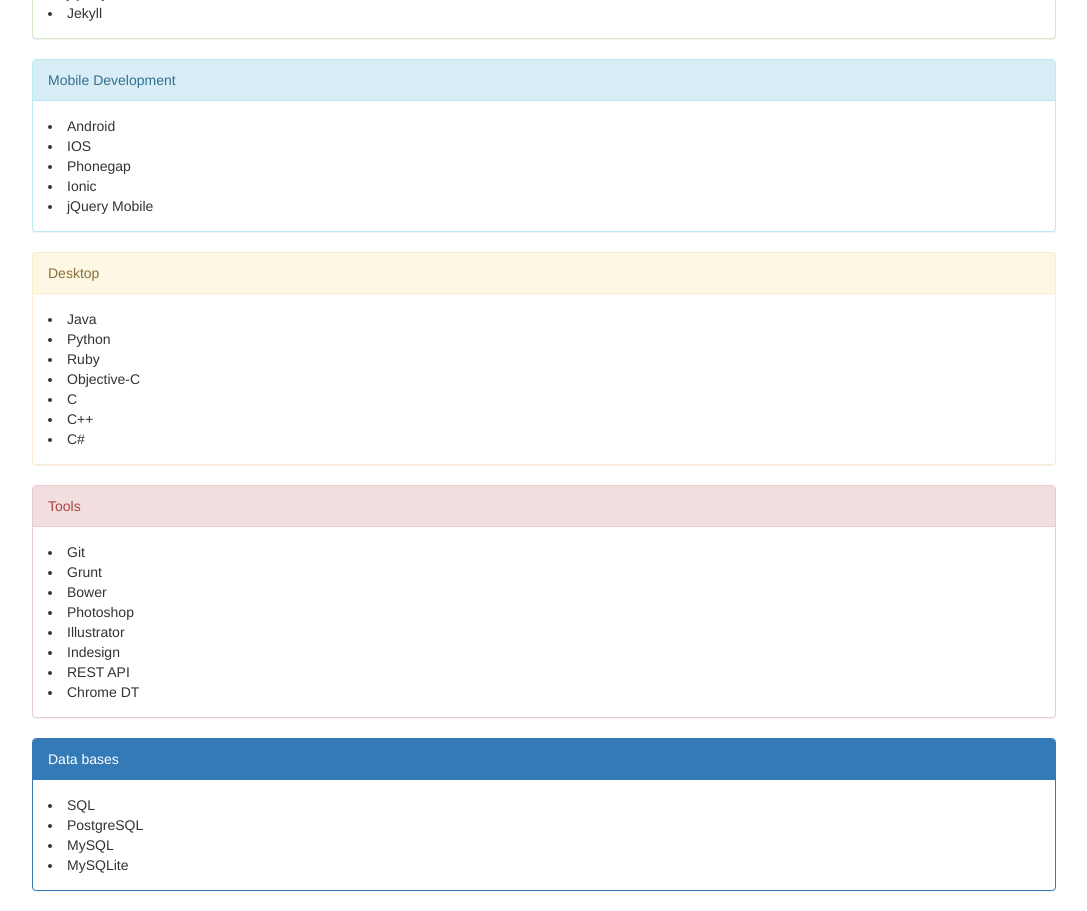
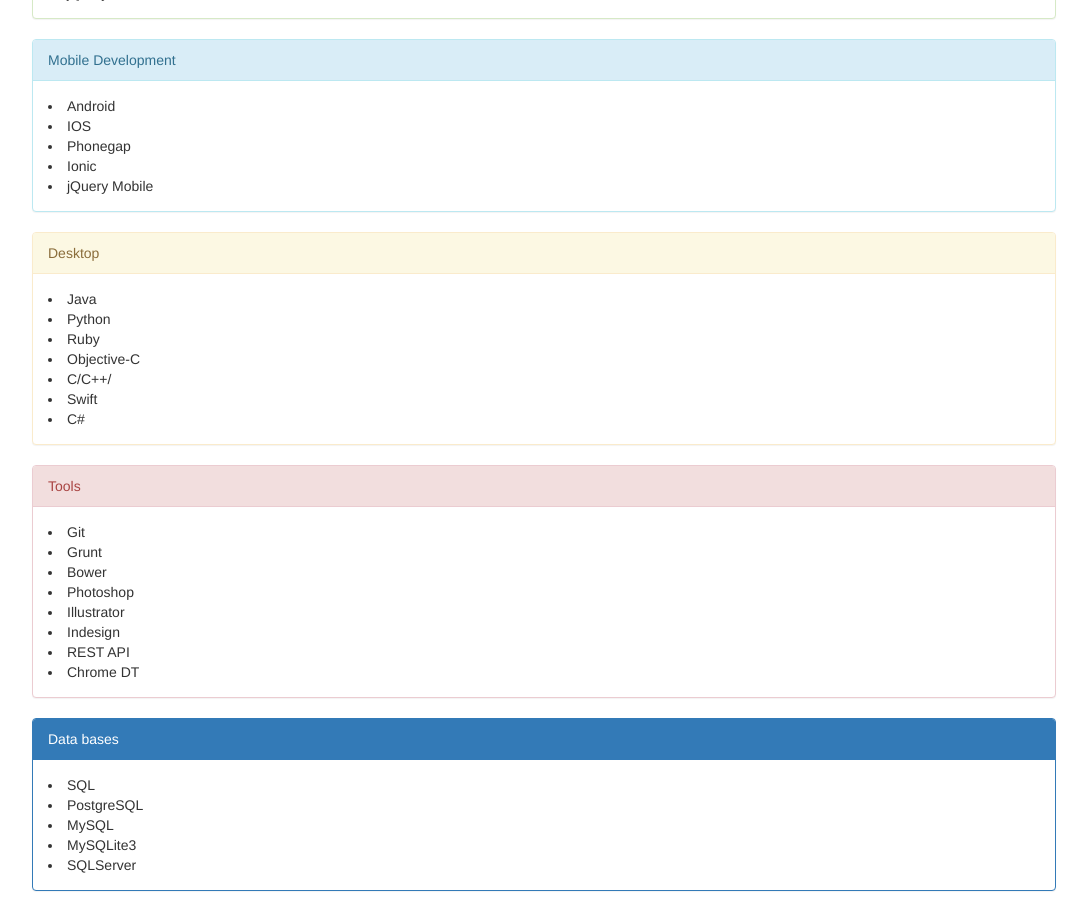
Before and after one commit to garibo/garibo.github.io, a plain HTML site: page index.html in a window 1280 px wide. Shown: the part 456-1367 px from the top of the page, without its empty margins (96-1183 px from the left). Drawn offline with nearby package versions, Linux system fonts and the light colour scheme.

Commit message:
Update index.html

```diff
--- a/index.html
+++ b/index.html
@@ -35,7 +35,6 @@
 		<li>Foundation</li>
 		<li>Wordpress</li>
 		<li>jQuery UI</li>
-		<li>Jekyll</li>
 	  </div>
 	</div>
 
@@ -57,8 +56,8 @@
 		<li>Python</li>
 		<li>Ruby</li>
 		<li>Objective-C</li>
-		<li>C</li>
-		<li>C++</li>
+		<li>C/C++/</li>
+		<li>Swift</li>
 		<li>C#</li>
 	  </div>
 	</div>
@@ -84,7 +83,8 @@
 	    <li>SQL</li>
 		<li>PostgreSQL</li>
 		<li>MySQL</li>
-		<li>MySQLite</li>
+		<li>MySQLite3</li>
+		<li>SQLServer</li>
 	  </div>
 	</div>
 
```
